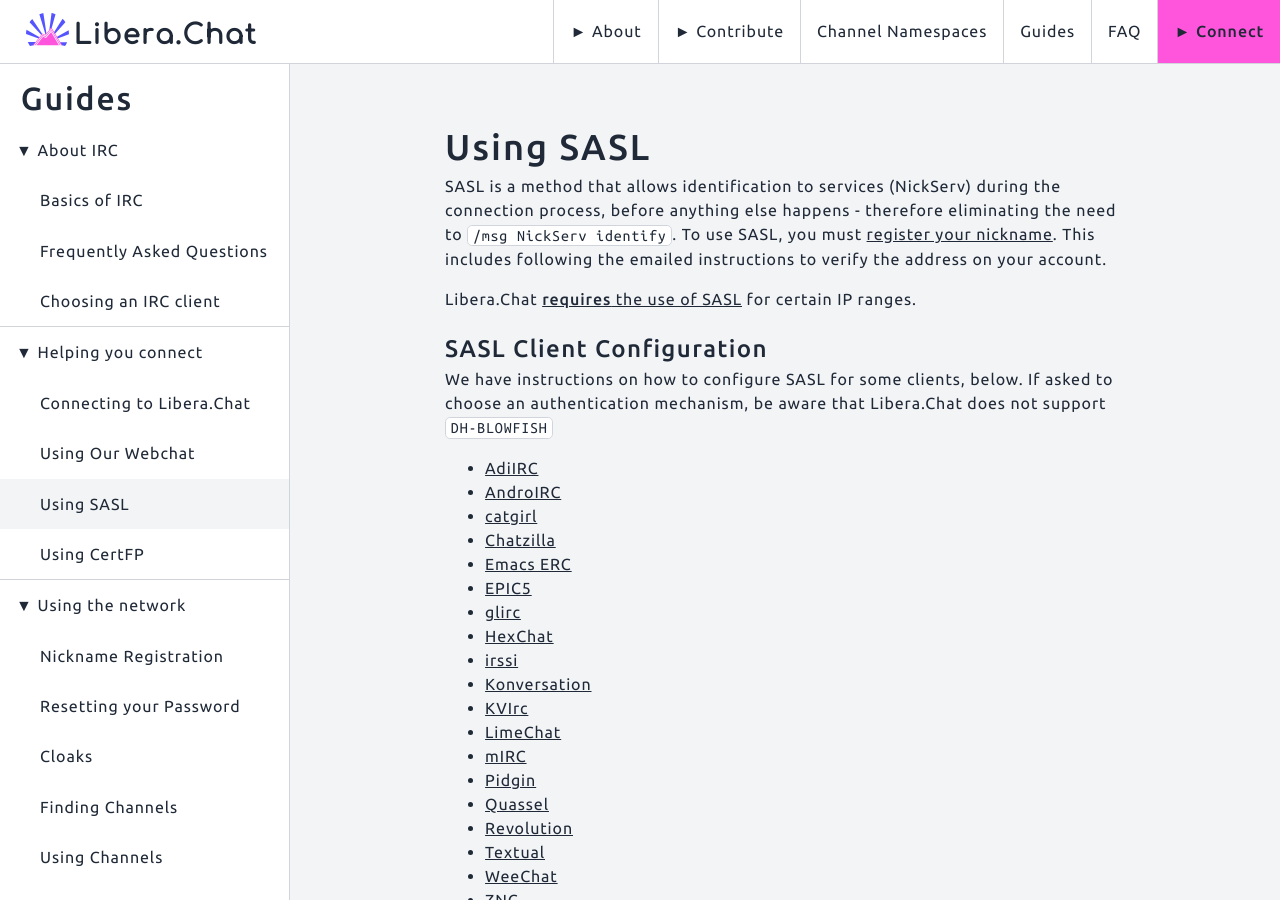
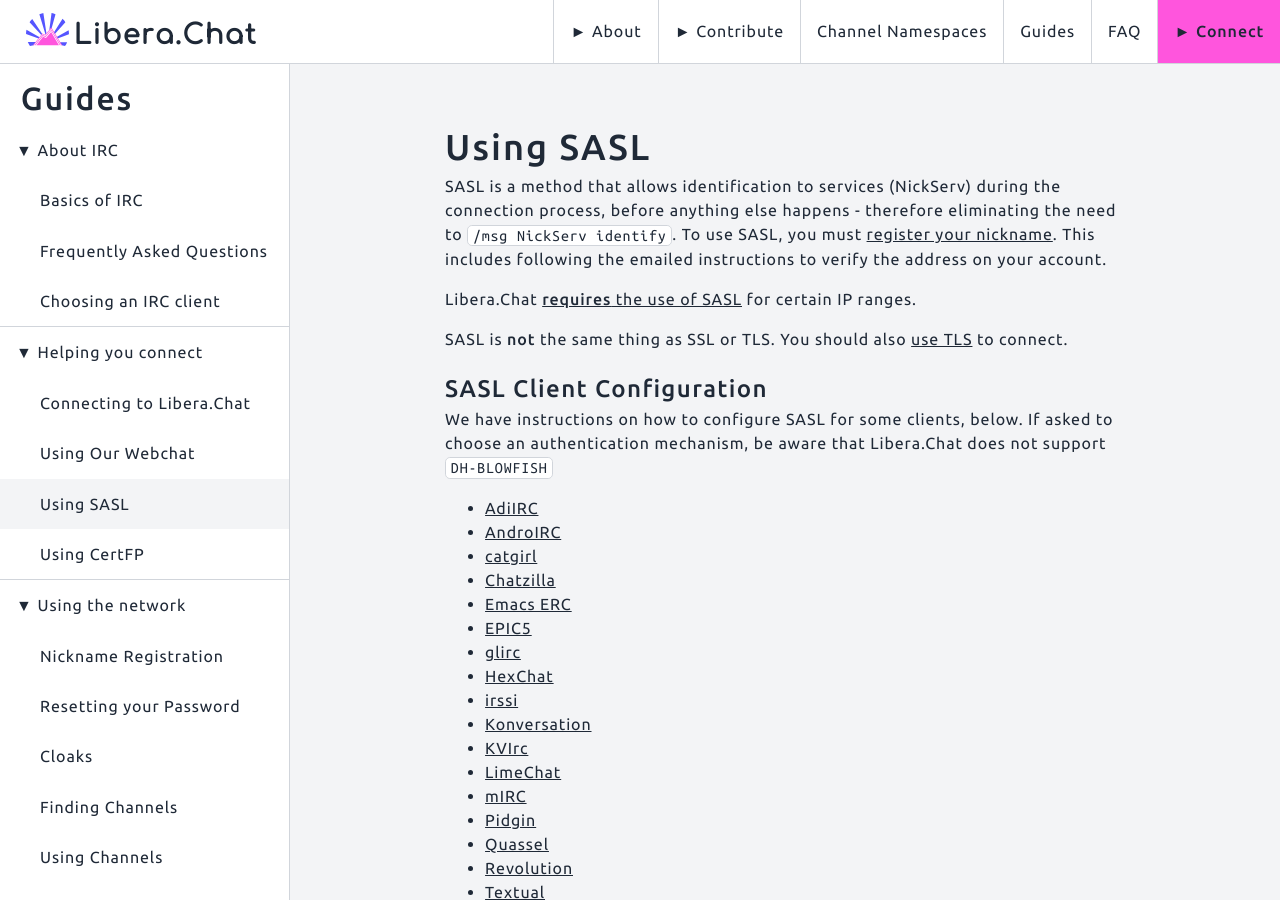
Before and after one commit to Libera-Chat/libera-chat.github.io, a Jekyll site: the page built from content/_guides/sasl.md, in a window 1280 px wide and 900 px high. Built offline with Jekyll 4.4.1, drawn with Linux system fonts in a browser that asks for light colours.

Commit message:
Disambiguate SASL and SSL/TLS
And encourage also using TLS

```diff
--- a/content/_guides/sasl.md
+++ b/content/_guides/sasl.md
@@ -13,6 +13,9 @@
 
 Libera.Chat [**requires** the use of SASL](#sasl-access-only-ip-ranges) for
 certain IP ranges.
+
+SASL is **not** the same thing as SSL or TLS. You should also [use TLS](/guides/connect#accessing-liberachat-via-tls)
+to connect.
 
 ## SASL Client Configuration
 
```
